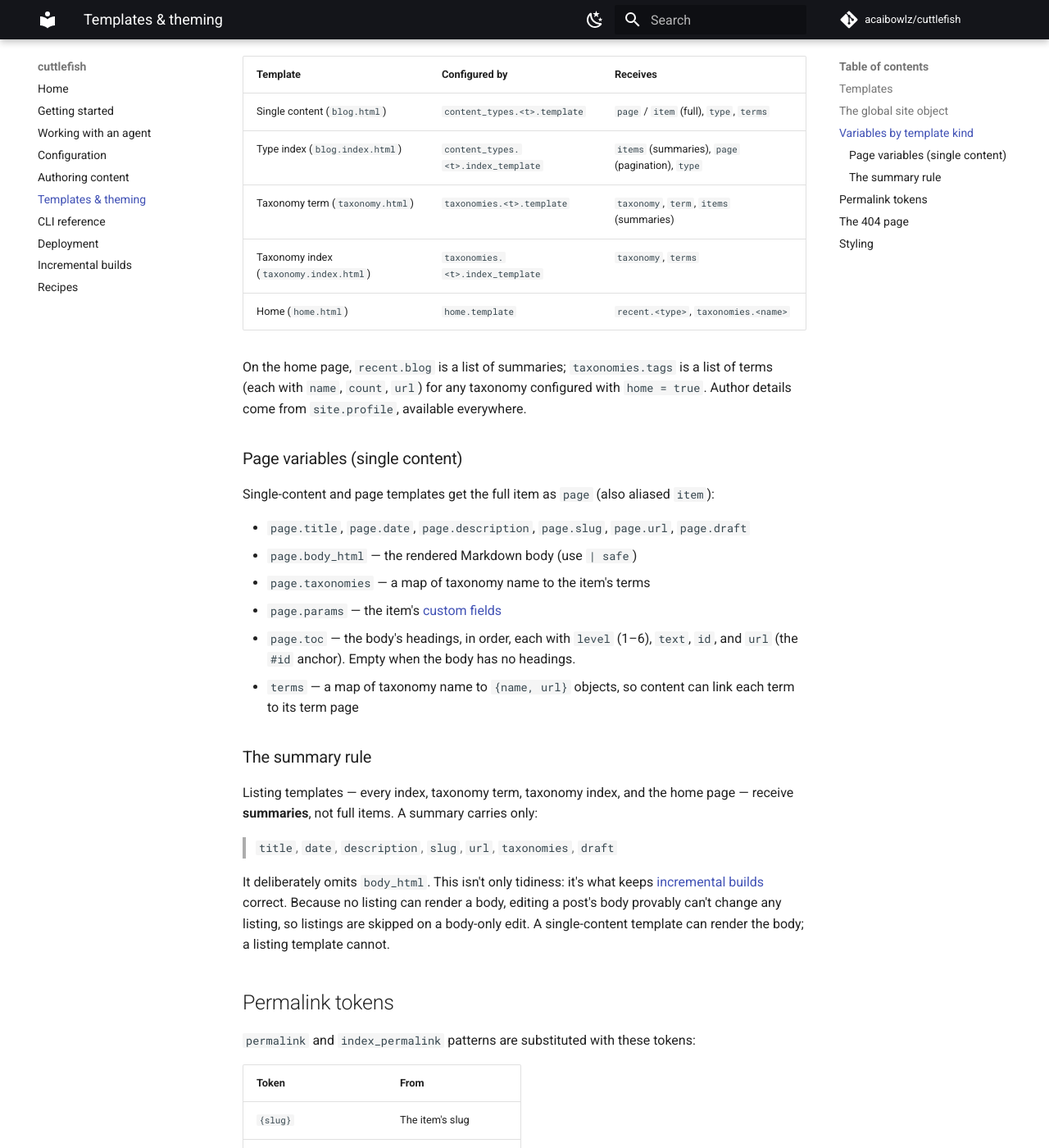
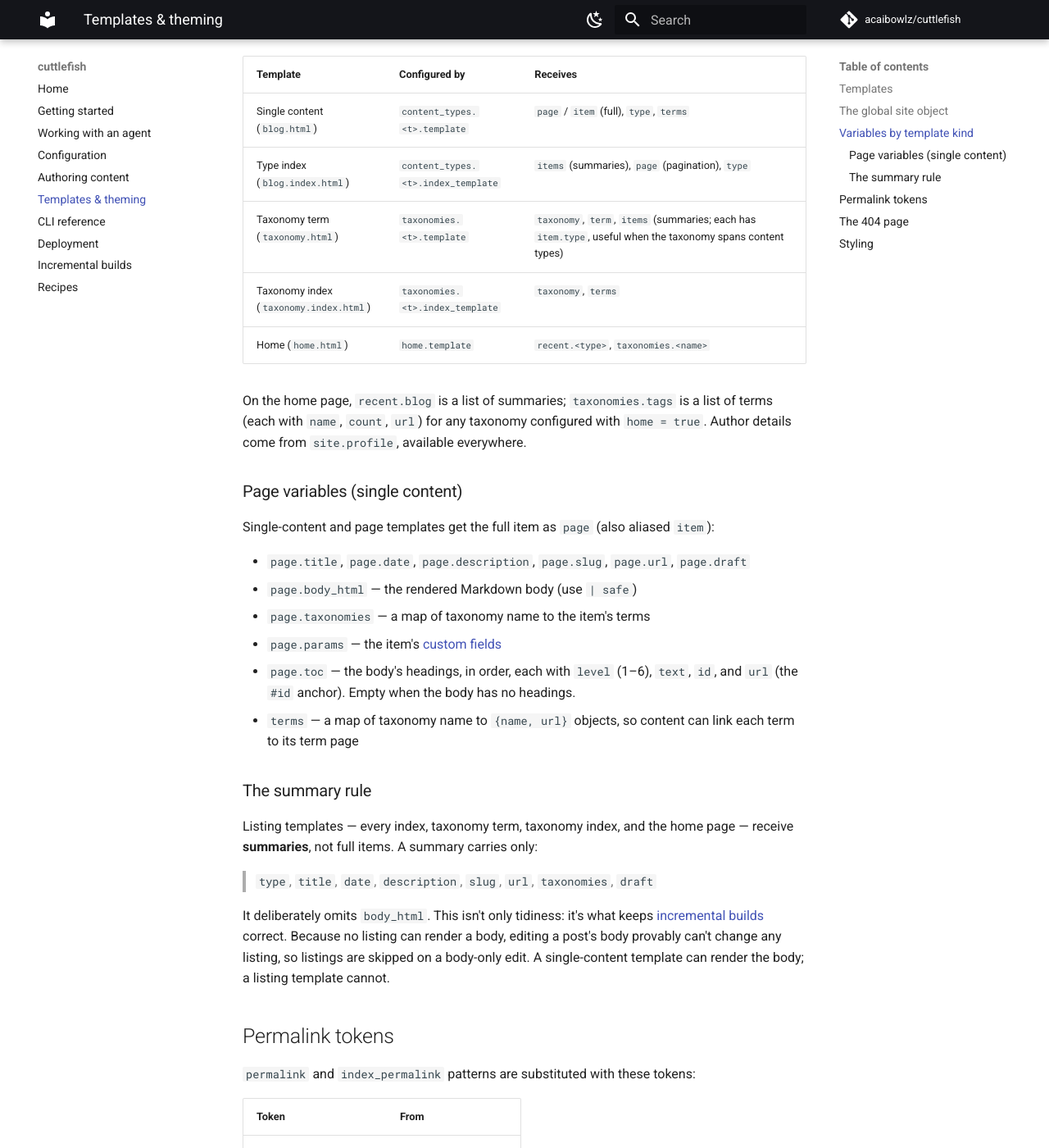
Before and after one commit to acaibowlz/cuttlefish, an MkDocs documentation site: the page built from docs/templates.md, in a window 1280 px wide and 1400 px high, scrolled down 1282 px. Shown: the whole window at 82% size. Built offline with MkDocs 1.6.1 and Material for MkDocs 9.7.7, drawn with Linux system fonts in a browser that asks for light colours; comment, search, counter and statistics services are not loaded.

Commit message:
feat(content): expose item.type on listing summaries
A taxonomy can span content types — the same tag on a blog post and a
project — but the term page had no way to tell them apart: ContentSummary
omitted the content type, so no listing template could show it. Rather
than a per-taxonomy presentation flag (which would grow a structural
table for look-and-feel, against the recipe philosophy), add `type` as a
general summary field every listing template can use.

`type` joins SUMMARY_FIELDS and meta_fingerprint, so it stays inside the
incremental model: a term page that renders the type rebuilds if an
item's type changes. The scaffold's taxonomy.html now prefixes each item
with its type (a small uppercase label, styled in main.css) to
demonstrate and disambiguate multi-type term pages.

Co-Authored-By: Claude Opus 4.8 <noreply@anthropic.com>

```diff
--- a/docs/incremental-builds.md
+++ b/docs/incremental-builds.md
@@ -30,7 +30,7 @@ Template changes follow their dependencies. cuttlefish tracks `{% extends %}` an
 
 ### Why listings survive body edits
 
-This is the load-bearing detail. Listing pages (indexes, taxonomy pages, the home page) render **summaries** of content, never the body — see [the summary rule](templates.md#the-summary-rule). Each listing carries a *fingerprint* computed over exactly the summary data it shows: title, date, description, slug, url, taxonomies, and draft status. Crucially, that fingerprint never includes the body.
+This is the load-bearing detail. Listing pages (indexes, taxonomy pages, the home page) render **summaries** of content, never the body — see [the summary rule](templates.md#the-summary-rule). Each listing carries a *fingerprint* computed over exactly the summary data it shows: content type, title, date, description, slug, url, taxonomies, and draft status. Crucially, that fingerprint never includes the body.
 
 So when you edit a post's body, its summary fingerprint is unchanged, and every listing that shows it is correctly skipped. A listing rebuilds only when a fingerprint it depends on changes — a retitled post, a new tag, a removed item — or when its template is affected. This is why the summary/body split in templates isn't just tidiness; it's what makes "edit a body, rebuild one page" provably correct.
 
--- a/docs/templates.md
+++ b/docs/templates.md
@@ -40,7 +40,7 @@ Each template kind receives a different context. The most important distinction
 |----------|---------------|----------|
 | Single content (`blog.html`) | `content_types.<t>.template` | `page` / `item` (full), `type`, `terms` |
 | Type index (`blog.index.html`) | `content_types.<t>.index_template` | `items` (summaries), `page` (pagination), `type` |
-| Taxonomy term (`taxonomy.html`) | `taxonomies.<t>.template` | `taxonomy`, `term`, `items` (summaries) |
+| Taxonomy term (`taxonomy.html`) | `taxonomies.<t>.template` | `taxonomy`, `term`, `items` (summaries; each has `item.type`, useful when the taxonomy spans content types) |
 | Taxonomy index (`taxonomy.index.html`) | `taxonomies.<t>.index_template` | `taxonomy`, `terms` |
 | Home (`home.html`) | `home.template` | `recent.<type>`, `taxonomies.<name>` |
 
@@ -61,7 +61,7 @@ Single-content and page templates get the full item as `page` (also aliased `ite
 
 Listing templates — every index, taxonomy term, taxonomy index, and the home page — receive **summaries**, not full items. A summary carries only:
 
-> `title`, `date`, `description`, `slug`, `url`, `taxonomies`, `draft`
+> `type`, `title`, `date`, `description`, `slug`, `url`, `taxonomies`, `draft`
 
 It deliberately omits `body_html`. This isn't only tidiness: it's what keeps [incremental builds](incremental-builds.md) correct. Because no listing can render a body, editing a post's body provably can't change any listing, so listings are skipped on a body-only edit. A single-content template can render the body; a listing template cannot.
 
--- a/src/cuttlefish/scaffold/site/static/css/main.css
+++ b/src/cuttlefish/scaffold/site/static/css/main.css
@@ -327,6 +327,18 @@ time { color: var(--muted); font-size: 0.85rem; }
 .post-list time { display: block; margin-top: 0.2rem; }
 .post-list p, .project-list p { margin: 0.4rem 0 0; color: var(--muted); }
 
+/* Content-type label prefixing an item on a taxonomy term page (a tag can span
+   types), rendered as a small uppercase tag before the title. */
+.content-type {
+  display: inline-block;
+  margin-right: 0.5rem;
+  font-size: 0.7rem;
+  font-weight: 600;
+  text-transform: uppercase;
+  letter-spacing: 0.04em;
+  color: var(--muted);
+}
+
 .term-list li { margin-bottom: 0.5rem; }
 
 /* -- tags ---------------------------------------------------------------- */
--- a/src/cuttlefish/scaffold/site/templates/taxonomy.html
+++ b/src/cuttlefish/scaffold/site/templates/taxonomy.html
@@ -5,9 +5,13 @@
 {% block content %}
   <h1>{{ taxonomy }}: {{ term.name }}</h1>
   <p>{{ term.count }} item(s).</p>
+  {# A taxonomy can span content types (a tag on both blog posts and projects),
+     so each item exposes its `type` — prefix the title with it to disambiguate.
+     Drop the span if a taxonomy only ever covers one type. #}
   <ul class="post-list">
     {% for item in items %}
     <li>
+      <span class="content-type">{{ item.type }}</span>
       <a href="{{ item.url }}">{{ item.title }}</a>
       {% if item.date %}<time>{{ item.date }}</time>{% endif %}
     </li>
```
Also changed, not shown: CHANGELOG.md (+3 -0 lines), src/cuttlefish/scaffold/site/AGENTS.md (+4 -3 lines), 2 other files.
